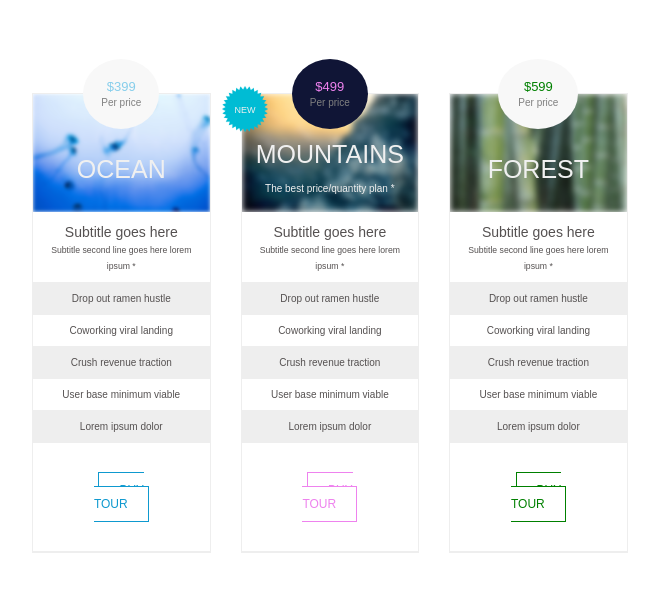
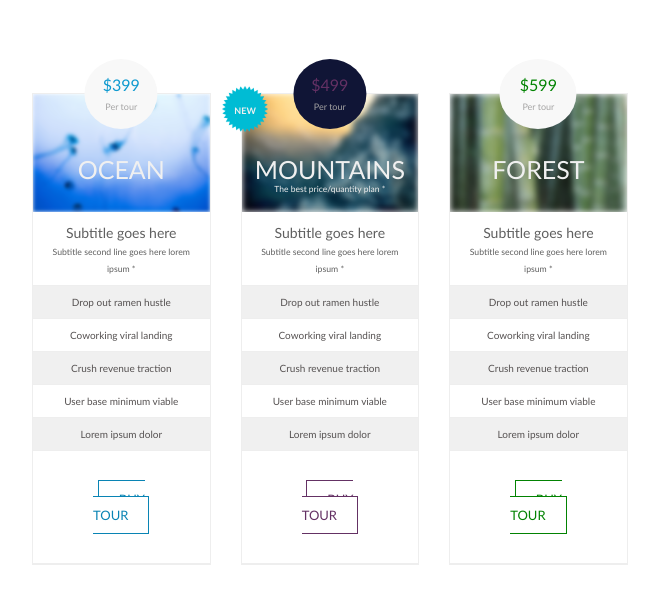
Before and after one commit to tatata1221/MSLAB_HTML_Training, a plain HTML site: page index.html in a window 1280 px wide. Shown: the whole page, without its empty margins (307-966 px from the left). Drawn offline with Linux system fonts and the light colour scheme.

Commit message:
maintain code 1

```diff
--- a/assets/styles.css
+++ b/assets/styles.css
@@ -1,3 +1,11 @@
+* {
+    box-sizing: border-box;
+    font-family: 'Trebuchet MS', 'Lucida Sans Unicode', 'Lucida Grande', 'Lucida Sans', Arial, sans-serif;
+    font-size:10px;
+    color:rgb(85, 81, 81);
+    position:relative;
+    }
+
 .container {
     width: 50%;
     margin: auto;
@@ -5,14 +13,9 @@
     position:relative;
 }
 
-
-* {
-    box-sizing: border-box;
-    font-family: Arial;
-    font-size:10px;
-    color:rgb(85, 81, 81);
-    position:relative;
-    }
+.gray{
+    color:rgb(95, 95, 95);
+}
 
 .columns {
     float: left;
@@ -34,17 +37,17 @@
 }
 
 .button1:hover, .button1:active {
-  background-color: skyblue;
+  background-color: rgb(9, 132, 180);
   color:white;
 }
 
 .button2:hover, .button2:active {
-  background-color: violet;
+  background-color: rgb(100, 49, 100);
   color:white;
 }
 
 .button3:hover, .button3:active {
-  background-color: green;
+  background-color: rgb(2, 131, 2);
   color:white;
 }
 
@@ -61,37 +64,37 @@
 }
 
 .price .grey {
-    background-color: #eee;
+    background-color: rgb(240, 240, 240);
 }
 
 .button1 {
     background-color: white;
-    border:1px solid;
-    color:rgb(14, 153, 207);
+    border:1.5px solid;
+    color:rgb(9, 132, 180);
     padding: 10px 20px;
     text-align: center;
     text-decoration: none;
-    font-size: 12px;
+    font-size: 13px;
 }
 
 .button2 {
     background-color: white;
-    border:1px solid;
-    color:violet;
+    border:1.5px solid;
+    color:rgb(100, 49, 100);
     padding: 10px 20px;
     text-align: center;
     text-decoration: none;
-    font-size: 12px;
+    font-size: 13px;
 }
 
 .button3 {
     background-color: white;
-    border:1px solid;
-    color:green;
+    border:1.5px solid;
+    color:rgb(2, 131, 2);
     padding: 10px 20px;
     text-align: center;
     text-decoration: none;
-    font-size: 12px;
+    font-size: 13px;
 }
 
 .topbar1{
@@ -125,7 +128,7 @@
     padding:35px 18px;
     color: rgb(14, 153, 207);
     background-color: rgb(16, 21, 54);
-    text-align:center;
+    text-align: center;
 }
 
 .topbar3{
@@ -136,7 +139,6 @@
     border-radius:50%;
     top:-35px;
     display:flex;
-    justify-content:center;
     align-items: center;
     font-size:1.5rem;
     padding:35px 20px;
@@ -152,12 +154,10 @@
     height: 40px;
     top:40px;
     display:flex;
-    justify-content:center;
     align-items: center;
     font-size:2.5rem;
     padding:35px 20px;
     color:rgb(240, 240, 240);
-    text-align:center;
 }
 
 .text2{
@@ -167,12 +167,12 @@
     height: 40px;
     top:40px;
     display:flex;
-    justify-content:center;
+    flex-wrap: wrap;
     align-items: center;
     font-size:2.5rem;
-    padding:35px 20px;
+    padding:20px 20px;
     color:rgb(240, 240, 240);
-    text-align: center;
+    justify-content: center;
 }
 
 .text3{
@@ -182,12 +182,10 @@
     height: 40px;
     top:40px;
     display:flex;
-    justify-content:center;
     align-items: center;
     font-size:2.5rem;
     padding:35px 20px;
     color:rgb(240, 240, 240);
-    text-align:center;
 }
 
 .mark{
@@ -212,12 +210,18 @@
     height: 40px;
     top:1px;
     display:flex;
-    justify-content:center;
     align-items: center;
     font-size:0.9rem;
     padding:35px 20px;
     color:rgb(240, 240, 240);
-    text-align:center;
+    font-weight: 600;
+}
+
+@media only screen and (max-width: 1200px) {
+    .columns {
+	padding-top:30px;
+        width: 50%;
+    }
 }
 
 @media only screen and (max-width: 600px) {
--- a/index.html
+++ b/index.html
@@ -11,14 +11,15 @@
         <ul class="price">
             <div>
                 <img src="assets/ocean.png" alt="ocean" style="width:100%">
-                <div class="topbar1"><div style="color:skyblue;font-size:13px;">$399<br>
-                <span style="color:grey;">Per price</span>
+                <div class="topbar1">
+                    <div style="color:rgb(14, 153, 207);font-size:16px;">$399<br>
+                <span style="color:rgb(165, 164, 164);font-size:9px;">Per tour</span>
             </div>
         </div>
                 <div class="text1">OCEAN</div>
 
             </div>
-            <li style="font-size:140%">Subtitle goes here<br><span style="font-size:62%">Subtitle second line goes here lorem ipsum *</span></li>
+            <li class="gray" style="font-size:140%">Subtitle goes here<br><span class="gray" style="font-size:62%">Subtitle second line goes here lorem ipsum *</span></li>
             <li class="grey">Drop out ramen hustle</li>
             <li>Coworking viral landing</li>
             <li class="grey">Crush revenue traction</li>
@@ -32,18 +33,20 @@
         <ul class="price">
             <div>
                 <img src="assets/mountain.png" alt="mountain" style="width:100%">
-                <div class="topbar2"><div style="color:violet;font-size:13px;">$499<br>
-                    <span style="color:grey;">Per price</span></div></div>
+                <div class="topbar2">
+                    <div style="color:rgb(100, 49, 100);font-size:16px;">$499<br>
+                    <span style="color:rgb(165, 164, 164);font-size:9px;">Per tour</span>
+                </div>
+                </div>
                     <div class="text2">
-                        <div style="color:rgb(240, 240, 240);font-size:2.5rem">MOUNTAINS<br>
-                            <span style="color:rgb(240, 240, 240)">The best price/quantity plan *</span>
-                        </div>
+                        <div style="color:rgb(240, 240, 240);font-size:2.5rem">MOUNTAINS</div>
+                            <div style="color:rgb(240, 240, 240);font-size:0.85rem">The best price/quantity plan *</div>
                     </div>
             </div>
             <div class="mark"><img src="assets/newmark.png" alt="newmark" style="width:70%">
             <div class="text4">NEW</div>
             </div>
-            <li style="font-size:140%">Subtitle goes here<br><span style="font-size:62%">Subtitle second line goes here lorem ipsum *</span></li>
+            <li class="gray" style="font-size:140%">Subtitle goes here<br><span class="gray" style="font-size:62%">Subtitle second line goes here lorem ipsum *</span></li>
             <li class="grey">Drop out ramen hustle</li>
             <li>Coworking viral landing</li>
             <li class="grey">Crush revenue traction</li>
@@ -56,12 +59,13 @@
     <div class="columns">
         <ul class="price">
             <div><img src="assets/forest.png" alt="forest" style="width:100%"></div>
-            <div class="topbar3"><div style="color:green;font-size:13px;">$599<br>
-                <span style="color:grey;">Per price</span>
+            <div class="topbar3">
+                <div style="color:rgb(2, 131, 2);font-size:16px;">$599<br>
+                <span style="color:rgb(165, 164, 164);font-size:9px;">Per tour</span>
             </div>
         </div>
         <div class="text3">FOREST</div>
-            <li style="font-size:140%">Subtitle goes here<br><span style="font-size:62%">Subtitle second line goes here lorem ipsum *</span></li>
+            <li class="gray" style="font-size:140%">Subtitle goes here<br><span class="gray" style="font-size:62%">Subtitle second line goes here lorem ipsum *</span></li>
             <li class="grey">Drop out ramen hustle</li>
             <li>Coworking viral landing</li>
             <li class="grey">Crush revenue traction</li>
```
